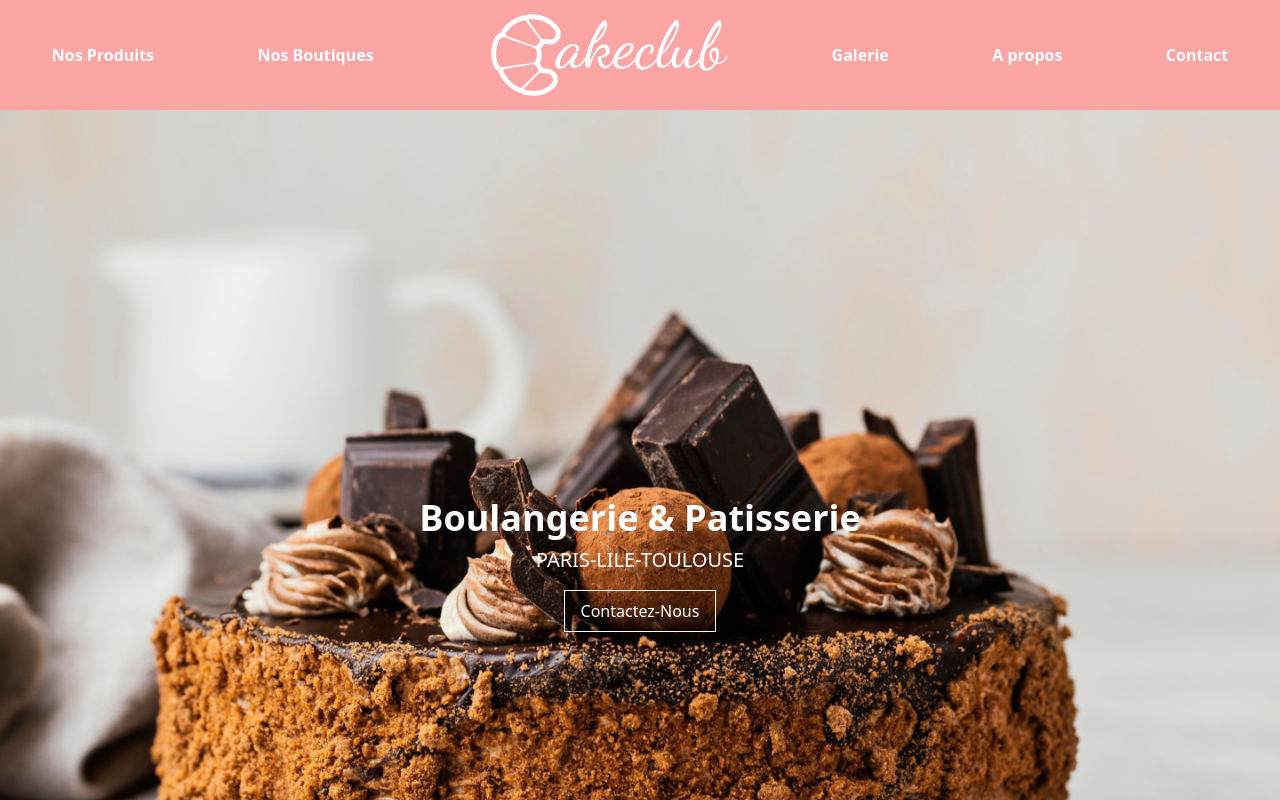
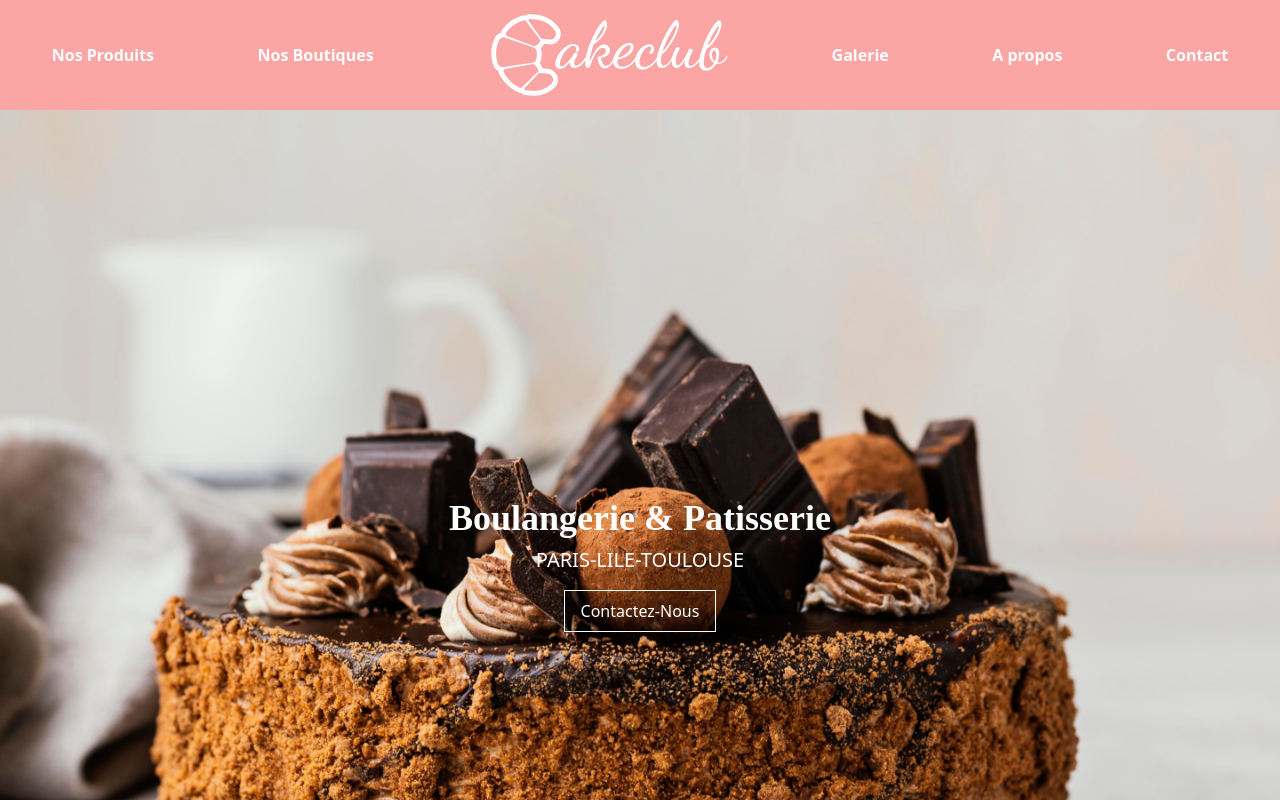
Before and after one commit to Krishanth0/Boulangeire, a React (Create React App) app in the folder boulangerie-app-react/: page / in a window 1280 px wide. Shown: the top 800 px of the page. Built offline with nearby package versions, Linux system fonts and the light colour scheme; the HTML template or start-up script is replaced by a standard one.

Commit message:
++ ajout font Dancing Script

```diff
--- a/boulangerie-app-react/src/index.css
+++ b/boulangerie-app-react/src/index.css
@@ -2,3 +2,11 @@
 @tailwind base;
 @tailwind components;
 @tailwind utilities;
+
+.dancing-script {
+    font-family: 'Dancing Script', cursive;
+  }
+
+  h1 {
+    @apply dancing-script;
+  }
```
